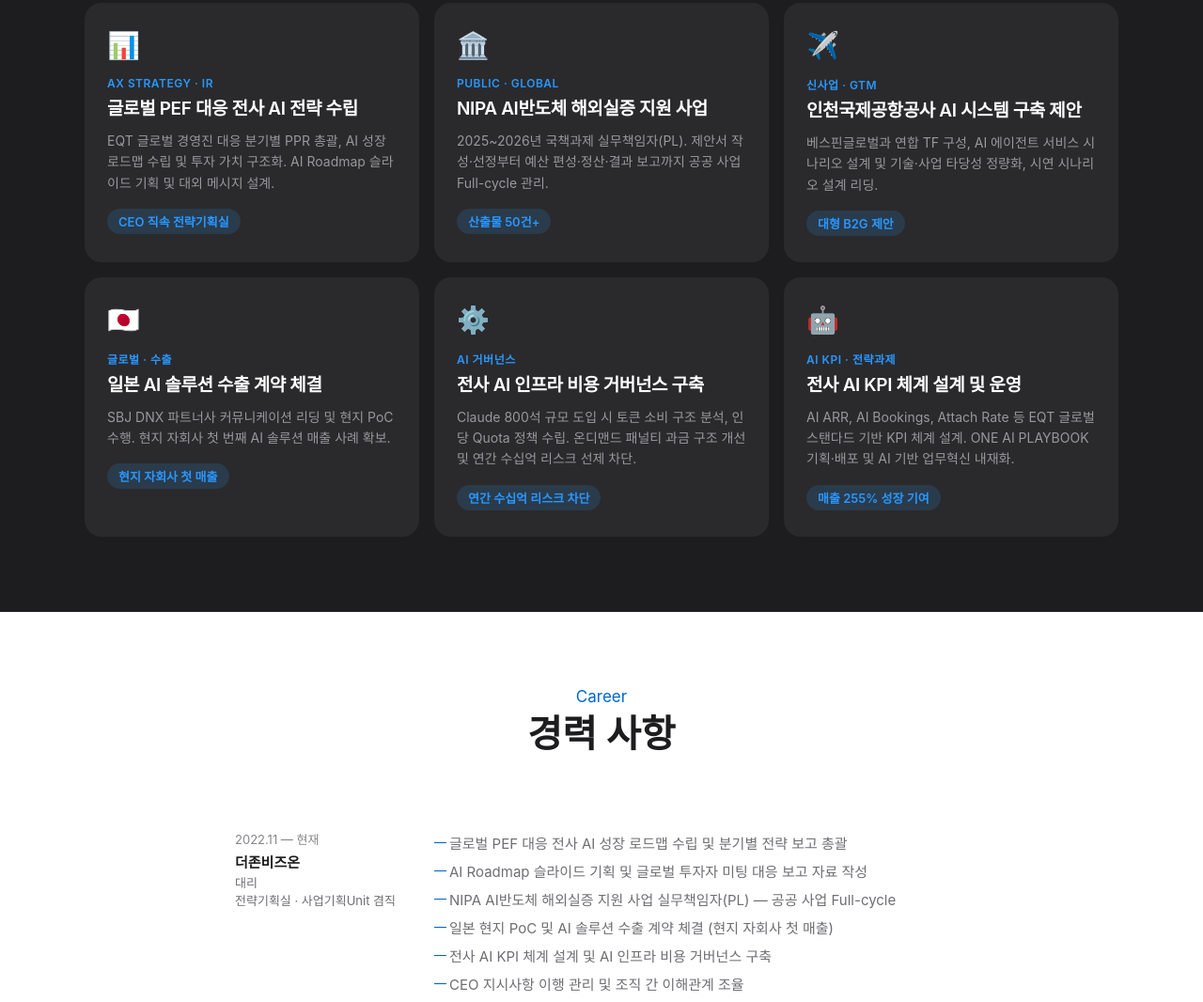
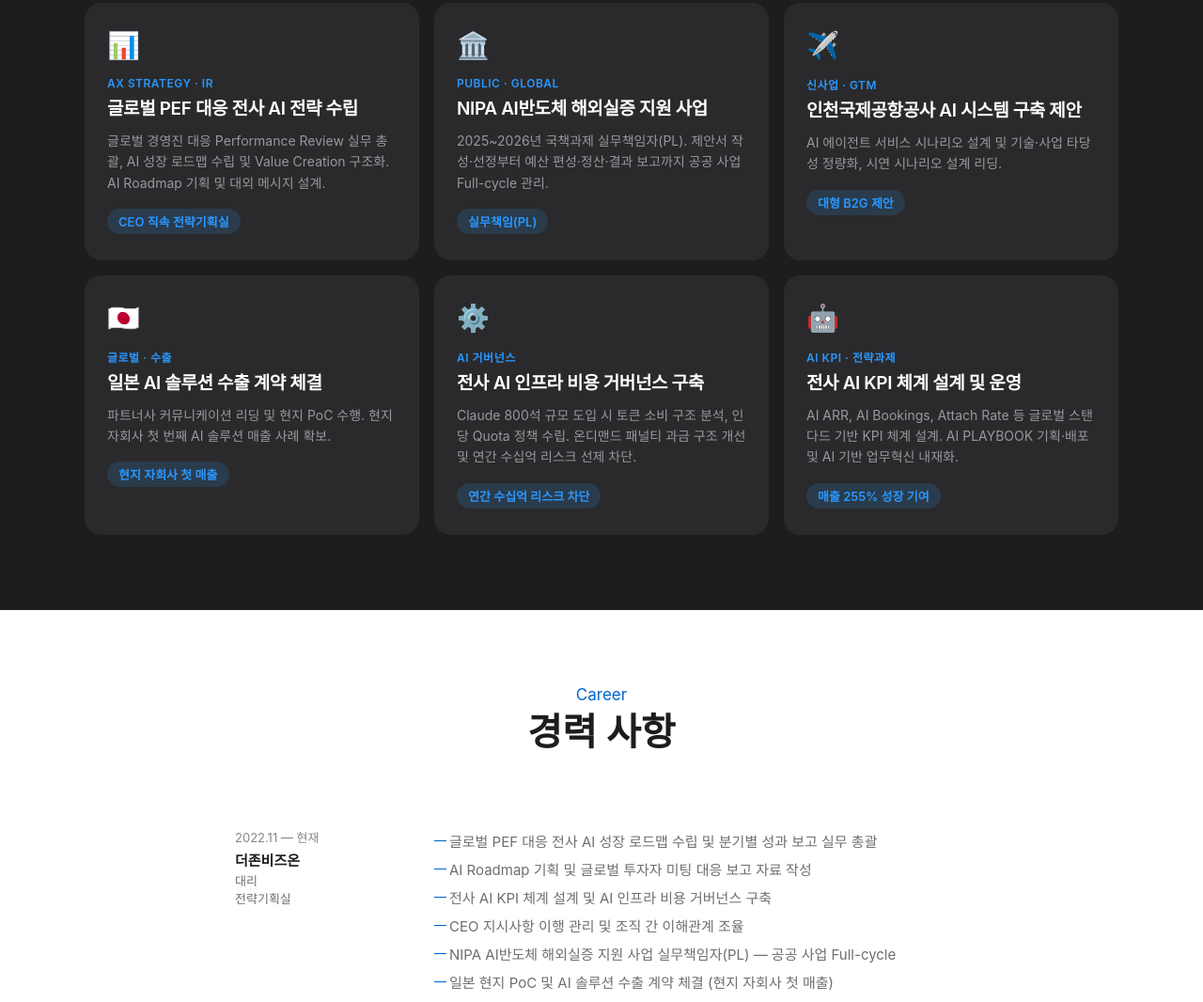
Before and after one commit to donghyun0719-coder/donghyun0719-coder.github.io, a plain HTML site: page index.html in a window 1280 px wide. Shown: the part 1611-2677 px from the top of the page at 94% size. Drawn offline with Linux system fonts and the light colour scheme.

Commit message:
Update index.html

```diff
--- a/index.html
+++ b/index.html
@@ -135,12 +135,12 @@
   <p class="section-eyebrow">Key Projects</p>
   <h2 class="section-title" style="color:#fff;">주요 프로젝트</h2>
   <div class="projects-grid">
-    <div class="project-card"><div class="project-icon">📊</div><div class="project-cat">AX Strategy · IR</div><div class="project-title">글로벌 PEF 대응 전사 AI 전략 수립</div><div class="project-desc">EQT 글로벌 경영진 대응 분기별 PPR 총괄, AI 성장 로드맵 수립 및 투자 가치 구조화. AI Roadmap 슬라이드 기획 및 대외 메시지 설계.</div><span class="project-metric">CEO 직속 전략기획실</span></div>
-    <div class="project-card"><div class="project-icon">🏛️</div><div class="project-cat">Public · Global</div><div class="project-title">NIPA AI반도체 해외실증 지원 사업</div><div class="project-desc">2025~2026년 국책과제 실무책임자(PL). 제안서 작성·선정부터 예산 편성·정산·결과 보고까지 공공 사업 Full-cycle 관리.</div><span class="project-metric">산출물 50건+</span></div>
-    <div class="project-card"><div class="project-icon">✈️</div><div class="project-cat">신사업 · GTM</div><div class="project-title">인천국제공항공사 AI 시스템 구축 제안</div><div class="project-desc">베스핀글로벌과 연합 TF 구성, AI 에이전트 서비스 시나리오 설계 및 기술·사업 타당성 정량화, 시연 시나리오 설계 리딩.</div><span class="project-metric">대형 B2G 제안</span></div>
-    <div class="project-card"><div class="project-icon">🇯🇵</div><div class="project-cat">글로벌 · 수출</div><div class="project-title">일본 AI 솔루션 수출 계약 체결</div><div class="project-desc">SBJ DNX 파트너사 커뮤니케이션 리딩 및 현지 PoC 수행. 현지 자회사 첫 번째 AI 솔루션 매출 사례 확보.</div><span class="project-metric">현지 자회사 첫 매출</span></div>
+    <div class="project-card"><div class="project-icon">📊</div><div class="project-cat">AX Strategy · IR</div><div class="project-title">글로벌 PEF 대응 전사 AI 전략 수립</div><div class="project-desc">글로벌 경영진 대응 Performance Review 실무 총괄, AI 성장 로드맵 수립 및 Value Creation 구조화. AI Roadmap 기획 및 대외 메시지 설계.</div><span class="project-metric">CEO 직속 전략기획실</span></div>
+    <div class="project-card"><div class="project-icon">🏛️</div><div class="project-cat">Public · Global</div><div class="project-title">NIPA AI반도체 해외실증 지원 사업</div><div class="project-desc">2025~2026년 국책과제 실무책임자(PL). 제안서 작성·선정부터 예산 편성·정산·결과 보고까지 공공 사업 Full-cycle 관리.</div><span class="project-metric">실무책임(PL)</span></div>
+    <div class="project-card"><div class="project-icon">✈️</div><div class="project-cat">신사업 · GTM</div><div class="project-title">인천국제공항공사 AI 시스템 구축 제안</div><div class="project-desc">AI 에이전트 서비스 시나리오 설계 및 기술·사업 타당성 정량화, 시연 시나리오 설계 리딩.</div><span class="project-metric">대형 B2G 제안</span></div>
+    <div class="project-card"><div class="project-icon">🇯🇵</div><div class="project-cat">글로벌 · 수출</div><div class="project-title">일본 AI 솔루션 수출 계약 체결</div><div class="project-desc">파트너사 커뮤니케이션 리딩 및 현지 PoC 수행. 현지 자회사 첫 번째 AI 솔루션 매출 사례 확보.</div><span class="project-metric">현지 자회사 첫 매출</span></div>
     <div class="project-card"><div class="project-icon">⚙️</div><div class="project-cat">AI 거버넌스</div><div class="project-title">전사 AI 인프라 비용 거버넌스 구축</div><div class="project-desc">Claude 800석 규모 도입 시 토큰 소비 구조 분석, 인당 Quota 정책 수립. 온디맨드 패널티 과금 구조 개선 및 연간 수십억 리스크 선제 차단.</div><span class="project-metric">연간 수십억 리스크 차단</span></div>
-    <div class="project-card"><div class="project-icon">🤖</div><div class="project-cat">AI KPI · 전략과제</div><div class="project-title">전사 AI KPI 체계 설계 및 운영</div><div class="project-desc">AI ARR, AI Bookings, Attach Rate 등 EQT 글로벌 스탠다드 기반 KPI 체계 설계. ONE AI PLAYBOOK 기획·배포 및 AI 기반 업무혁신 내재화.</div><span class="project-metric">매출 255% 성장 기여</span></div>
+    <div class="project-card"><div class="project-icon">🤖</div><div class="project-cat">AI KPI · 전략과제</div><div class="project-title">전사 AI KPI 체계 설계 및 운영</div><div class="project-desc">AI ARR, AI Bookings, Attach Rate 등 글로벌 스탠다드 기반 KPI 체계 설계. AI PLAYBOOK 기획·배포 및 AI 기반 업무혁신 내재화.</div><span class="project-metric">매출 255% 성장 기여</span></div>
   </div>
 </section>
 
@@ -149,14 +149,14 @@
   <h2 class="section-title">경력 사항</h2>
   <div class="timeline">
     <div class="timeline-item">
-      <div class="timeline-left"><div class="timeline-period">2022.11 — 현재</div><div class="timeline-company">더존비즈온</div><div class="timeline-role">대리<br>전략기획실 · 사업기획Unit 겸직</div></div>
+      <div class="timeline-left"><div class="timeline-period">2022.11 — 현재</div><div class="timeline-company">더존비즈온</div><div class="timeline-role">대리<br>전략기획실</div></div>
       <div class="timeline-right"><ul class="timeline-duties">
-        <li>글로벌 PEF 대응 전사 AI 성장 로드맵 수립 및 분기별 전략 보고 총괄</li>
-        <li>AI Roadmap 슬라이드 기획 및 글로벌 투자자 미팅 대응 보고 자료 작성</li>
+        <li>글로벌 PEF 대응 전사 AI 성장 로드맵 수립 및 분기별 성과 보고 실무 총괄</li>
+        <li>AI Roadmap 기획 및 글로벌 투자자 미팅 대응 보고 자료 작성</li>
+        <li>전사 AI KPI 체계 설계 및 AI 인프라 비용 거버넌스 구축</li>
+        <li>CEO 지시사항 이행 관리 및 조직 간 이해관계 조율</li>
         <li>NIPA AI반도체 해외실증 지원 사업 실무책임자(PL) — 공공 사업 Full-cycle</li>
         <li>일본 현지 PoC 및 AI 솔루션 수출 계약 체결 (현지 자회사 첫 매출)</li>
-        <li>전사 AI KPI 체계 설계 및 AI 인프라 비용 거버넌스 구축</li>
-        <li>CEO 지시사항 이행 관리 및 조직 간 이해관계 조율</li>
       </ul></div>
     </div>
     <div class="timeline-item">
@@ -171,7 +171,7 @@
       <div class="timeline-left"><div class="timeline-period">2018.01 — 2019.02</div><div class="timeline-company">㈜시스원</div><div class="timeline-role">사원 / SI팀</div></div>
       <div class="timeline-right"><ul class="timeline-duties">
         <li>출입국외국인정보시스템 통합유지관리 사업 PMO</li>
-        <li>일정·인적·물적 자원 및 예산 관리, 협력업체 계약 관리 총괄</li>
+        <li>일정·인적/물적 자원 및 예산 관리, 협력업체 계약 관리 총괄</li>
       </ul></div>
     </div>
   </div>
```
